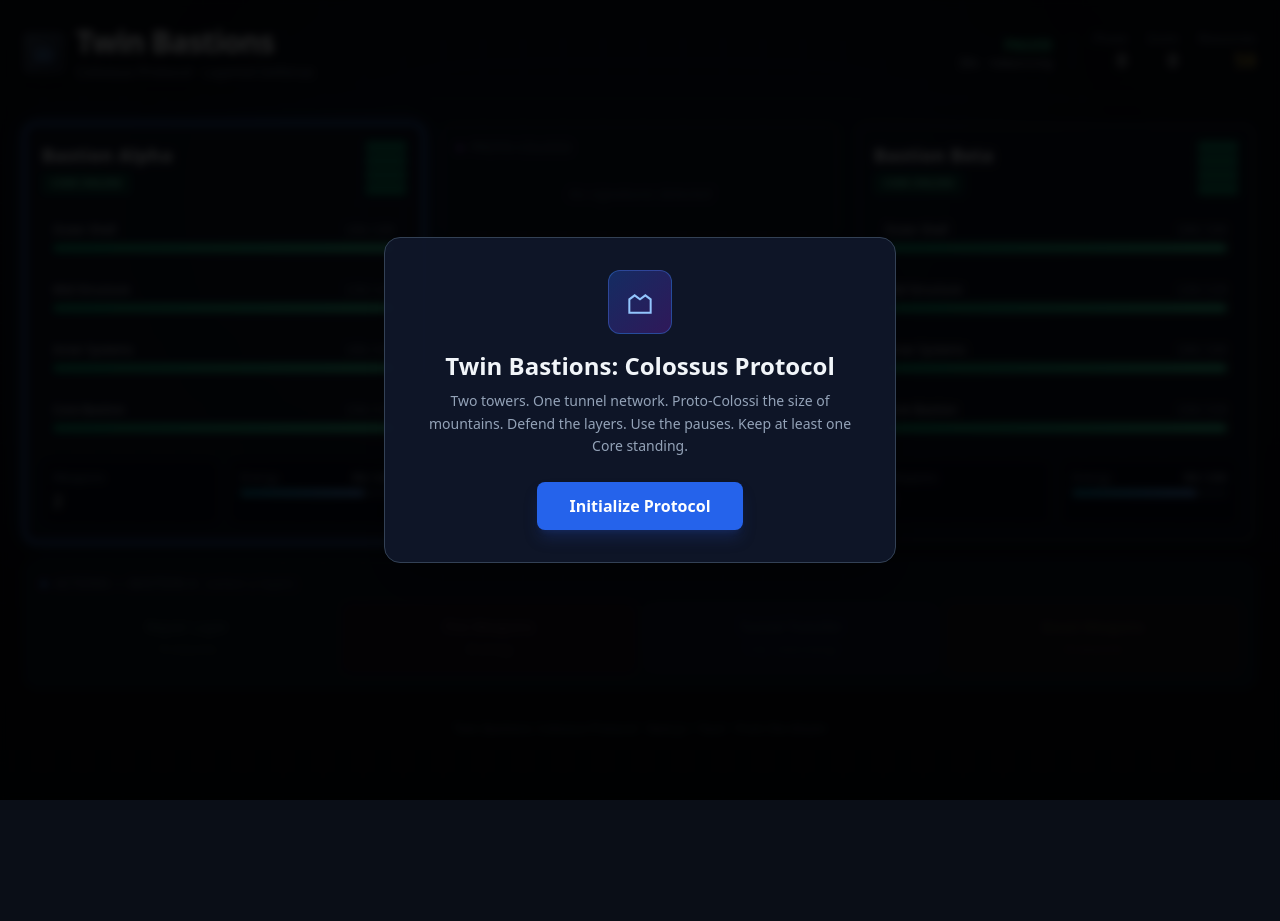
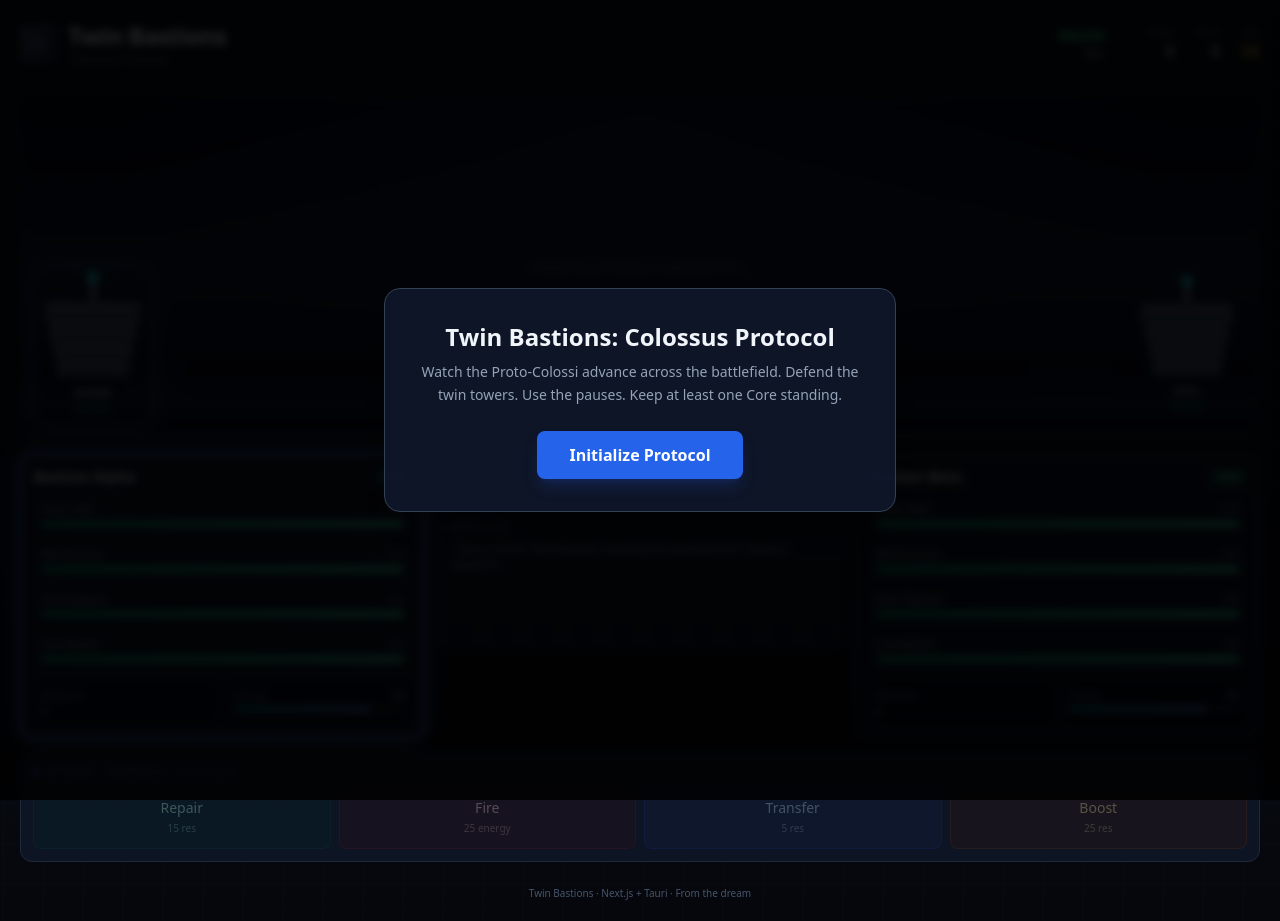
Before and after one commit to jpetro416/twin-bastions, a Next.js app: page / in a window 1280 px wide. Before the commit the page ends 800 px from the top, so only its background shows below. Built offline with nearby package versions, Linux system fonts and the light colour scheme.

Commit message:
Integrate visual battlefield: towers on field, animated Colossi that spawn and advance toward targets

```diff
--- a/src/app/page.tsx
+++ b/src/app/page.tsx
@@ -15,6 +15,7 @@ import {
   boostWeapons,
 } from "@/lib/gameEngine";
 import { sounds } from "@/lib/sounds";
+import Battlefield from "@/components/Battlefield";
 
 export default function Home() {
   const [state, setState] = useState<GameState>(createInitialState);
@@ -42,7 +43,9 @@ export default function Home() {
       prevPhase.current = state.phase;
     }
 
-    const prevIds = new Set(prevColossi.current.filter((c) => c.status === "destroyed").map((c) => c.id));
+    const prevIds = new Set(
+      prevColossi.current.filter((c) => c.status === "destroyed").map((c) => c.id)
+    );
     state.colossi.forEach((c) => {
       if (c.status === "destroyed" && !prevIds.has(c.id)) {
         sounds.destroyColossus();
@@ -104,29 +107,25 @@ export default function Home() {
 
   return (
     <main className="min-h-screen relative bg-grid overflow-hidden">
-      <div className="pointer-events-none absolute inset-0 bg-gradient-to-b from-transparent via-transparent to-black/40" />
-      <div className="pointer-events-none absolute top-0 left-1/2 -translate-x-1/2 w-[800px] h-[400px] bg-blue-900/10 blur-3xl rounded-full" />
+      <div className="pointer-events-none absolute inset-0 bg-gradient-to-b from-transparent via-transparent to-black/50" />
 
-      <div className="relative z-10 p-4 md:p-6 max-w-7xl mx-auto">
-        <header className="flex flex-col md:flex-row md:items-center justify-between gap-4 mb-6 border-b border-slate-800/80 pb-4">
+      <div className="relative z-10 p-3 md:p-5 max-w-7xl mx-auto">
+        <header className="flex flex-col md:flex-row md:items-center justify-between gap-3 mb-4 border-b border-slate-800/80 pb-3">
           <div className="flex items-center gap-3">
-            <div className="w-10 h-10 rounded bg-gradient-to-br from-slate-700 to-slate-900 border border-slate-600 flex items-center justify-center shadow-lg">
-              <svg width="22" height="22" viewBox="0 0 24 24" fill="none" className="text-blue-400">
+            <div className="w-9 h-9 rounded bg-gradient-to-br from-slate-700 to-slate-900 border border-slate-600 flex items-center justify-center">
+              <svg width="18" height="18" viewBox="0 0 24 24" fill="none" className="text-blue-400">
                 <path d="M4 20V10l4-3 4 3 4-3 4 3v10H4z" stroke="currentColor" strokeWidth="1.5" />
-                <path d="M8 20v-6h8v6" stroke="currentColor" strokeWidth="1.5" />
               </svg>
             </div>
             <div>
-              <h1 className="text-2xl md:text-3xl font-bold tracking-tight text-slate-100">
+              <h1 className="text-xl md:text-2xl font-bold tracking-tight text-slate-100">
                 Twin Bastions
               </h1>
-              <p className="text-sm text-slate-500 mt-0.5">
-                Colossus Protocol · Layered Defense
-              </p>
+              <p className="text-xs text-slate-500">Colossus Protocol</p>
             </div>
           </div>
 
-          <div className="flex items-center gap-5">
+          <div className="flex items-center gap-4 md:gap-5">
             <div className="text-right">
               <div className={`text-sm font-semibold uppercase tracking-wider ${phaseClass}`}>
                 {state.phase}
@@ -134,21 +133,21 @@ export default function Home() {
               <div className="text-xs text-slate-400 font-mono">
                 {state.phase === "victory" || state.phase === "defeat"
                   ? "—"
-                  : `${state.phaseTimer}s remaining`}
+                  : `${state.phaseTimer}s`}
               </div>
             </div>
-            <div className="h-8 w-px bg-slate-700" />
+            <div className="h-7 w-px bg-slate-700" />
             <div className="text-right">
-              <div className="text-xs text-slate-500">Phase</div>
-              <div className="font-mono text-slate-200 text-lg">{state.phaseNumber}</div>
+              <div className="text-[10px] text-slate-500">Phase</div>
+              <div className="font-mono text-slate-200">{state.phaseNumber}</div>
             </div>
             <div className="text-right">
-              <div className="text-xs text-slate-500">Score</div>
-              <div className="font-mono text-slate-200 text-lg">{state.score}</div>
+              <div className="text-[10px] text-slate-500">Score</div>
+              <div className="font-mono text-slate-200">{state.score}</div>
             </div>
             <div className="text-right">
-              <div className="text-xs text-slate-500">Resources</div>
-              <div className="font-mono text-amber-300 text-lg">{state.resources}</div>
+              <div className="text-[10px] text-slate-500">Res</div>
+              <div className="font-mono text-amber-300">{state.resources}</div>
             </div>
           </div>
         </header>
@@ -156,17 +155,12 @@ export default function Home() {
         {!running && state.phaseNumber === 0 && (
           <div className="fixed inset-0 bg-black/85 z-50 flex items-center justify-center p-6 backdrop-blur-sm">
             <div className="bg-slate-900/95 border border-slate-700 rounded-2xl p-8 max-w-lg text-center shadow-2xl overlay-in">
-              <div className="w-16 h-16 mx-auto mb-4 rounded-xl bg-gradient-to-br from-blue-600/30 to-purple-700/30 border border-blue-500/40 flex items-center justify-center">
-                <svg width="32" height="32" viewBox="0 0 24 24" fill="none" className="text-blue-300">
-                  <path d="M4 20V10l4-3 4 3 4-3 4 3v10H4z" stroke="currentColor" strokeWidth="1.5" />
-                </svg>
-              </div>
               <h2 className="text-2xl font-bold text-slate-100 mb-2">
                 Twin Bastions: Colossus Protocol
               </h2>
               <p className="text-slate-400 text-sm mb-6 leading-relaxed">
-                Two towers. One tunnel network. Proto-Colossi the size of mountains.
-                Defend the layers. Use the pauses. Keep at least one Core standing.
+                Watch the Proto-Colossi advance across the battlefield.
+                Defend the twin towers. Use the pauses. Keep at least one Core standing.
               </p>
               <button
                 onClick={startGame}
@@ -201,7 +195,19 @@ export default function Home() {
           </div>
         )}
 
-        <div className="grid grid-cols-1 lg:grid-cols-3 gap-4 mb-4">
+        {/* BATTLEFIELD */}
+        <div className="mb-4">
+          <Battlefield
+            state={state}
+            selectedTower={state.selectedTower}
+            onSelectTower={(id) => {
+              sounds.select();
+              setState((s) => ({ ...s, selectedTower: id }));
+            }}
+          />
+        </div>
+
+        <div className="grid grid-cols-1 lg:grid-cols-3 gap-3 mb-3">
           <TowerCard
             tower={state.towers.A}
             selected={state.selectedTower === "A"}
@@ -216,87 +222,11 @@ export default function Home() {
             }}
           />
 
-          <div className="space-y-4">
-            <div className="bg-slate-900/70 border border-slate-800 rounded-xl p-4 backdrop-blur-sm">
-              <h3 className="text-xs uppercase tracking-wider text-slate-500 mb-3 flex items-center gap-2">
-                <span className="w-1.5 h-1.5 rounded-full bg-purple-500 animate-pulse" />
-                Proto-Colossi
-              </h3>
-              {state.colossi.length === 0 ? (
-                <p className="text-slate-600 text-sm italic py-4 text-center">
-                  No signatures detected
-                </p>
-              ) : (
           <div className="space-y-3">
-                  {state.colossi.map((c) => (
-                    <div
-                      key={c.id}
-                      className={`rounded-lg border p-3 transition-all ${
-                        c.status === "destroyed"
-                          ? "border-slate-700 opacity-50"
-                          : c.status === "attacking"
-                          ? "border-purple-500/60 bg-purple-950/40 colossus-attacking"
-                          : "border-purple-800/40 bg-purple-950/20 colossus-advancing"
-                      }`}
-                    >
-                      <div className="flex justify-between items-start text-sm mb-1">
-                        <div>
+            <div className="bg-slate-900/70 border border-slate-800 rounded-xl p-3 flex items-center justify-between">
+              <span className="text-xs text-slate-500">Tunnel Network</span>
               <span
-                            className={
-                              c.status === "destroyed"
-                                ? "line-through text-slate-500"
-                                : "text-purple-200 font-medium"
-                            }
-                          >
-                            {c.name}
-                          </span>
-                          <div className="text-[10px] text-slate-500 mt-0.5 uppercase tracking-wide">
-                            {c.status} · Target {c.target}
-                          </div>
-                        </div>
-                        {c.status !== "destroyed" && (
-                          <span className="font-mono text-xs text-purple-300 tabular-nums">
-                            {Math.ceil(c.hp)}
-                          </span>
-                        )}
-                      </div>
-                      {c.status !== "destroyed" && (
-                        <>
-                          <div className="h-1.5 bg-slate-800 rounded-full overflow-hidden mb-2">
-                            <div
-                              className="h-full bg-gradient-to-r from-purple-600 to-fuchsia-500 hp-bar"
-                              style={{ width: `${(c.hp / c.maxHp) * 100}%` }}
-                            />
-                          </div>
-                          <div className="flex items-center gap-2 text-[10px] text-slate-500">
-                            <span className="w-12">Approach</span>
-                            <div className="flex-1 h-1 bg-slate-800 rounded-full overflow-hidden">
-                              <div
-                                className="h-full bg-gradient-to-r from-amber-600 to-amber-400 approach-bar"
-                                style={{ width: `${c.position}%` }}
-                              />
-                            </div>
-                            <span className="font-mono w-8 text-right tabular-nums">
-                              {Math.floor(c.position)}%
-                            </span>
-                          </div>
-                        </>
-                      )}
-                    </div>
-                  ))}
-                </div>
-              )}
-            </div>
-
-            <div className="bg-slate-900/70 border border-slate-800 rounded-xl p-3 flex items-center justify-between backdrop-blur-sm">
-              <div className="flex items-center gap-2">
-                <svg width="16" height="16" viewBox="0 0 24 24" fill="none" className="text-slate-500">
-                  <path d="M4 12h16M4 12l4-4M4 12l4 4M20 12l-4-4M20 12l-4 4" stroke="currentColor" strokeWidth="1.5" />
-                </svg>
-                <span className="text-xs text-slate-500">Tunnel Network</span>
-              </div>
-              <span
-                className={`text-xs font-semibold uppercase tracking-wide ${
+                className={`text-xs font-semibold uppercase ${
                   state.tunnelStatus === "open"
                     ? "text-emerald-400"
                     : state.tunnelStatus === "contested"
@@ -307,15 +237,17 @@ export default function Home() {
                 {state.tunnelStatus}
               </span>
             </div>
-
-            <div className="bg-slate-900/70 border border-slate-800 rounded-xl p-3 h-44 overflow-y-auto backdrop-blur-sm">
-              <h3 className="text-xs uppercase tracking-wider text-slate-500 mb-2">
+            <div className="bg-slate-900/70 border border-slate-800 rounded-xl p-3 h-36 overflow-y-auto">
+              <h3 className="text-[10px] uppercase tracking-wider text-slate-500 mb-1.5">
                 Nexus Log
               </h3>
-              <div className="space-y-1.5">
+              <div className="space-y-1">
                 {state.log.map((line, i) => (
-                  <p key={`${i}-${line.slice(0, 12)}`} className="text-xs text-slate-400 leading-snug log-entry">
-                    <span className="text-slate-600 mr-1.5">›</span>
+                  <p
+                    key={`${i}-${line.slice(0, 12)}`}
+                    className="text-[11px] text-slate-400 leading-snug log-entry"
+                  >
+                    <span className="text-slate-600 mr-1">›</span>
                     {line}
                   </p>
                 ))}
@@ -338,17 +270,17 @@ export default function Home() {
           />
         </div>
 
-        <div className="bg-slate-900/80 border border-slate-800 rounded-xl p-4 backdrop-blur-sm">
-          <div className="text-xs text-slate-500 mb-3 uppercase tracking-wider flex items-center gap-2">
+        <div className="bg-slate-900/80 border border-slate-800 rounded-xl p-3">
+          <div className="text-[10px] text-slate-500 mb-2 uppercase tracking-wider flex items-center gap-2">
             <span className="w-1.5 h-1.5 rounded-full bg-blue-500" />
             Actions — Bastion {state.selectedTower}
             {state.selectedLayer ? (
               <span className="text-blue-400/80 normal-case">· {state.selectedLayer}</span>
             ) : (
-              <span className="text-slate-600 normal-case">(select a layer)</span>
+              <span className="text-slate-600 normal-case">(select layer)</span>
             )}
           </div>
-          <div className="grid grid-cols-2 md:grid-cols-4 gap-2.5">
+          <div className="grid grid-cols-2 md:grid-cols-4 gap-2">
             <button
               disabled={
                 !running ||
@@ -358,10 +290,10 @@ export default function Home() {
                 state.phase === "defeat"
               }
               onClick={handleRepair}
-              className="btn-action px-3 py-3 rounded-lg bg-emerald-950/60 border border-emerald-800/50 text-emerald-200 text-sm hover:bg-emerald-900/50 disabled:opacity-30 disabled:cursor-not-allowed"
+              className="btn-action px-3 py-2.5 rounded-lg bg-emerald-950/60 border border-emerald-800/50 text-emerald-200 text-sm hover:bg-emerald-900/50 disabled:opacity-30 disabled:cursor-not-allowed"
             >
-              <div className="font-medium">Repair Layer</div>
-              <div className="text-[10px] opacity-60 mt-0.5">15 resources</div>
+              <div className="font-medium">Repair</div>
+              <div className="text-[10px] opacity-60">15 res</div>
             </button>
             <button
               disabled={
@@ -371,10 +303,10 @@ export default function Home() {
                 state.phase === "defeat"
               }
               onClick={handleFire}
-              className="btn-action px-3 py-3 rounded-lg bg-red-950/60 border border-red-800/50 text-red-200 text-sm hover:bg-red-900/50 disabled:opacity-30 disabled:cursor-not-allowed"
+              className="btn-action px-3 py-2.5 rounded-lg bg-red-950/60 border border-red-800/50 text-red-200 text-sm hover:bg-red-900/50 disabled:opacity-30 disabled:cursor-not-allowed"
             >
-              <div className="font-medium">Fire Weapons</div>
-              <div className="text-[10px] opacity-60 mt-0.5">25 energy</div>
+              <div className="font-medium">Fire</div>
+              <div className="text-[10px] opacity-60">25 energy</div>
             </button>
             <button
               disabled={
@@ -385,10 +317,10 @@ export default function Home() {
                 state.phase === "defeat"
               }
               onClick={handleTransfer}
-              className="btn-action px-3 py-3 rounded-lg bg-blue-950/60 border border-blue-800/50 text-blue-200 text-sm hover:bg-blue-900/50 disabled:opacity-30 disabled:cursor-not-allowed"
+              className="btn-action px-3 py-2.5 rounded-lg bg-blue-950/60 border border-blue-800/50 text-blue-200 text-sm hover:bg-blue-900/50 disabled:opacity-30 disabled:cursor-not-allowed"
             >
-              <div className="font-medium">Tunnel Transfer</div>
-              <div className="text-[10px] opacity-60 mt-0.5">5 res · move energy</div>
+              <div className="font-medium">Transfer</div>
+              <div className="text-[10px] opacity-60">5 res</div>
             </button>
             <button
               disabled={
@@ -399,16 +331,16 @@ export default function Home() {
                 state.phase === "defeat"
               }
               onClick={handleBoost}
-              className="btn-action px-3 py-3 rounded-lg bg-amber-950/60 border border-amber-800/50 text-amber-200 text-sm hover:bg-amber-900/50 disabled:opacity-30 disabled:cursor-not-allowed"
+              className="btn-action px-3 py-2.5 rounded-lg bg-amber-950/60 border border-amber-800/50 text-amber-200 text-sm hover:bg-amber-900/50 disabled:opacity-30 disabled:cursor-not-allowed"
             >
-              <div className="font-medium">Boost Weapons</div>
-              <div className="text-[10px] opacity-60 mt-0.5">25 resources</div>
+              <div className="font-medium">Boost</div>
+              <div className="text-[10px] opacity-60">25 res</div>
             </button>
           </div>
         </div>
 
-        <footer className="mt-8 text-center text-xs text-slate-600">
-          Twin Bastions: Colossus Protocol · Next.js + Tauri · From the dream
+        <footer className="mt-6 text-center text-[10px] text-slate-600">
+          Twin Bastions · Next.js + Tauri · From the dream
         </footer>
       </div>
     </main>
@@ -435,52 +367,26 @@ function TowerCard({
   return (
     <div
       onClick={onSelect}
-      className={`rounded-xl border-2 p-4 cursor-pointer transition-all backdrop-blur-sm ${
+      className={`rounded-xl border-2 p-3 cursor-pointer transition-all ${
         selected
           ? "border-blue-500/80 bg-slate-900/80 tower-selected"
           : "border-slate-800 bg-slate-900/60 hover:border-slate-600"
       }`}
     >
-      <div className="flex items-start justify-between mb-4">
-        <div>
-          <h2 className="font-bold text-slate-100 tracking-wide text-lg">{tower.name}</h2>
-          <div className="flex items-center gap-2 mt-1">
+      <div className="flex items-center justify-between mb-2">
+        <h2 className="font-bold text-slate-100 text-sm tracking-wide">{tower.name}</h2>
         <span
-              className={`text-[10px] px-2 py-0.5 rounded font-semibold tracking-wide ${
+          className={`text-[9px] px-1.5 py-0.5 rounded font-semibold ${
             coreAlive
-                  ? "bg-emerald-900/60 text-emerald-300 border border-emerald-700/40"
-                  : "bg-red-900/60 text-red-300 border border-red-700/40"
+              ? "bg-emerald-900/60 text-emerald-300"
+              : "bg-red-900/60 text-red-300"
           }`}
         >
-              {coreAlive ? "CORE ONLINE" : "CORE LOST"}
+          {coreAlive ? "CORE" : "LOST"}
         </span>
       </div>
-        </div>
-        <div className="flex flex-col-reverse items-center gap-0.5 w-10">
-          {LAYER_ORDER.map((id) => {
-            const layer = tower.layers.find((l) => l.id === id)!;
-            const alive = !layer.destroyed && layer.hp > 0;
-            const pct = alive ? layer.hp / layer.maxHp : 0;
-            return (
-              <div
-                key={id}
-                className={`w-full rounded-sm transition-all ${
-                  !alive
-                    ? "bg-red-950/80 h-2.5 opacity-40"
-                    : pct > 0.55
-                    ? "bg-emerald-600/80 h-3"
-                    : pct > 0.25
-                    ? "bg-amber-500/80 h-3"
-                    : "bg-red-500/80 h-3"
-                }`}
-                style={{ opacity: alive ? 0.7 + pct * 0.3 : 0.35 }}
-              />
-            );
-          })}
-        </div>
-      </div>
 
-      <div className="space-y-2 mb-4">
+      <div className="space-y-1.5 mb-3">
         {LAYER_ORDER.map((id) => {
           const layer = tower.layers.find((l) => l.id === id)!;
           const pct = layer.destroyed ? 0 : (layer.hp / layer.maxHp) * 100;
@@ -493,7 +399,7 @@ function TowerCard({
                 e.stopPropagation();
                 onSelectLayer(id);
               }}
-              className={`rounded-lg p-2.5 border transition-all ${
+              className={`rounded p-1.5 border transition-all ${
                 isSel
                   ? "border-blue-500 bg-blue-950/40"
                   : layer.destroyed
@@ -501,23 +407,15 @@ function TowerCard({
                   : "border-transparent hover:bg-slate-800/60"
               }`}
             >
-              <div className="flex justify-between text-xs mb-1.5">
-                <span
-                  className={
-                    layer.destroyed
-                      ? "text-red-400/70 line-through"
-                      : "text-slate-300"
-                  }
-                >
+              <div className="flex justify-between text-[10px] mb-1">
+                <span className={layer.destroyed ? "text-red-400/70 line-through" : "text-slate-400"}>
                   {layer.name}
                 </span>
                 <span className="text-slate-500 font-mono tabular-nums">
-                  {layer.destroyed
-                    ? "LOST"
-                    : `${Math.ceil(layer.hp)}/${layer.maxHp}`}
+                  {layer.destroyed ? "—" : `${Math.ceil(layer.hp)}`}
                 </span>
               </div>
-              <div className="h-2 bg-slate-800/80 rounded-full overflow-hidden">
+              <div className="h-1.5 bg-slate-800/80 rounded-full overflow-hidden">
                 <div
                   className={`h-full rounded-full hp-bar ${
                     layer.destroyed
@@ -536,19 +434,17 @@ function TowerCard({
         })}
       </div>
 
-      <div className="grid grid-cols-2 gap-2.5 text-xs">
-        <div className="bg-slate-950/60 rounded-lg p-2.5 border border-slate-800/60">
-          <div className="text-slate-500 mb-1">Weapons</div>
-          <div className="font-mono text-slate-200 text-base">{tower.weaponsOnline}</div>
+      <div className="grid grid-cols-2 gap-2 text-[10px]">
+        <div className="bg-slate-950/60 rounded p-1.5 border border-slate-800/60">
+          <div className="text-slate-500">Weapons</div>
+          <div className="font-mono text-slate-200">{tower.weaponsOnline}</div>
         </div>
-        <div className="bg-slate-950/60 rounded-lg p-2.5 border border-slate-800/60">
-          <div className="text-slate-500 mb-1 flex justify-between">
+        <div className="bg-slate-950/60 rounded p-1.5 border border-slate-800/60">
+          <div className="text-slate-500 flex justify-between">
             <span>Energy</span>
-            <span className="font-mono text-slate-400">
-              {Math.floor(tower.energy)}/{tower.maxEnergy}
-            </span>
+            <span className="font-mono text-slate-400">{Math.floor(tower.energy)}</span>
           </div>
-          <div className="h-1.5 bg-slate-800 rounded-full overflow-hidden">
+          <div className="h-1 bg-slate-800 rounded-full mt-1 overflow-hidden">
             <div
               className="h-full bg-gradient-to-r from-cyan-600 to-blue-400 energy-bar rounded-full"
               style={{ width: `${energyPct}%` }}
```
Lines whose indentation alone changed are shown as unchanged.
